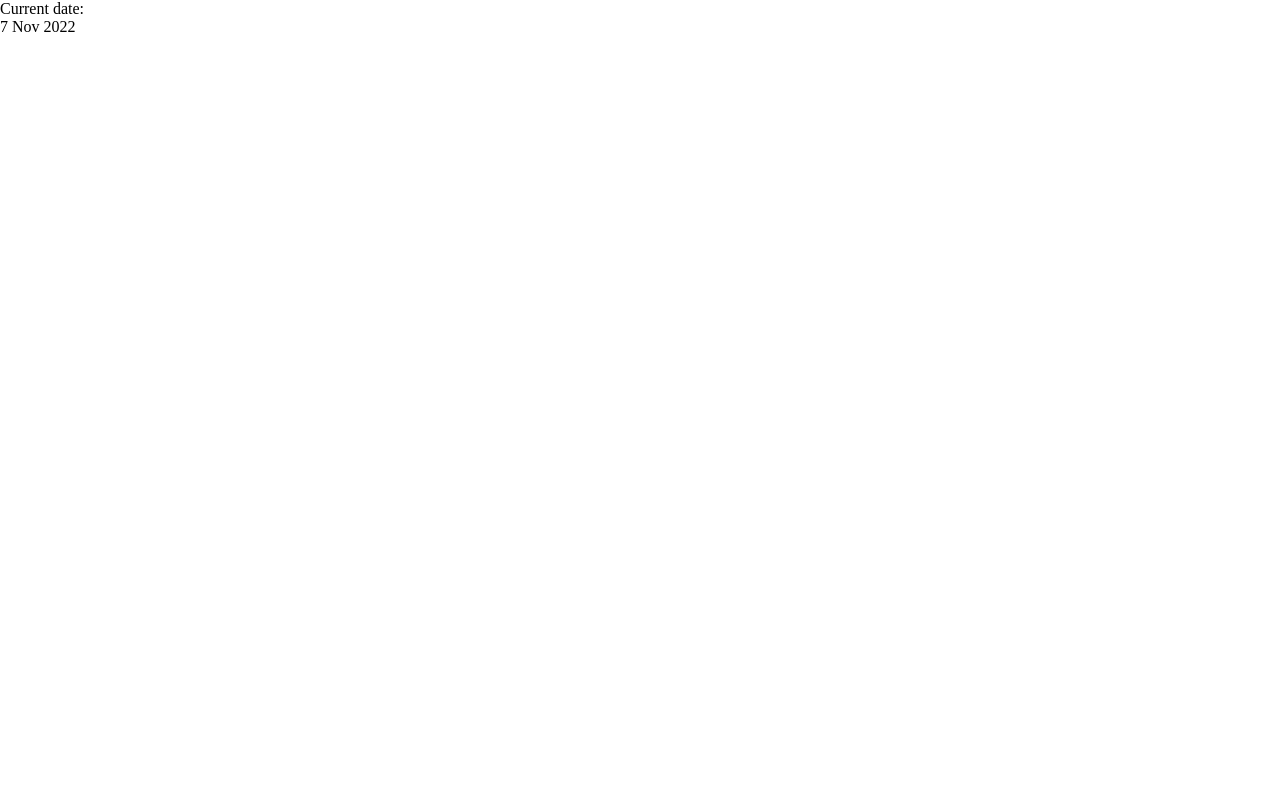
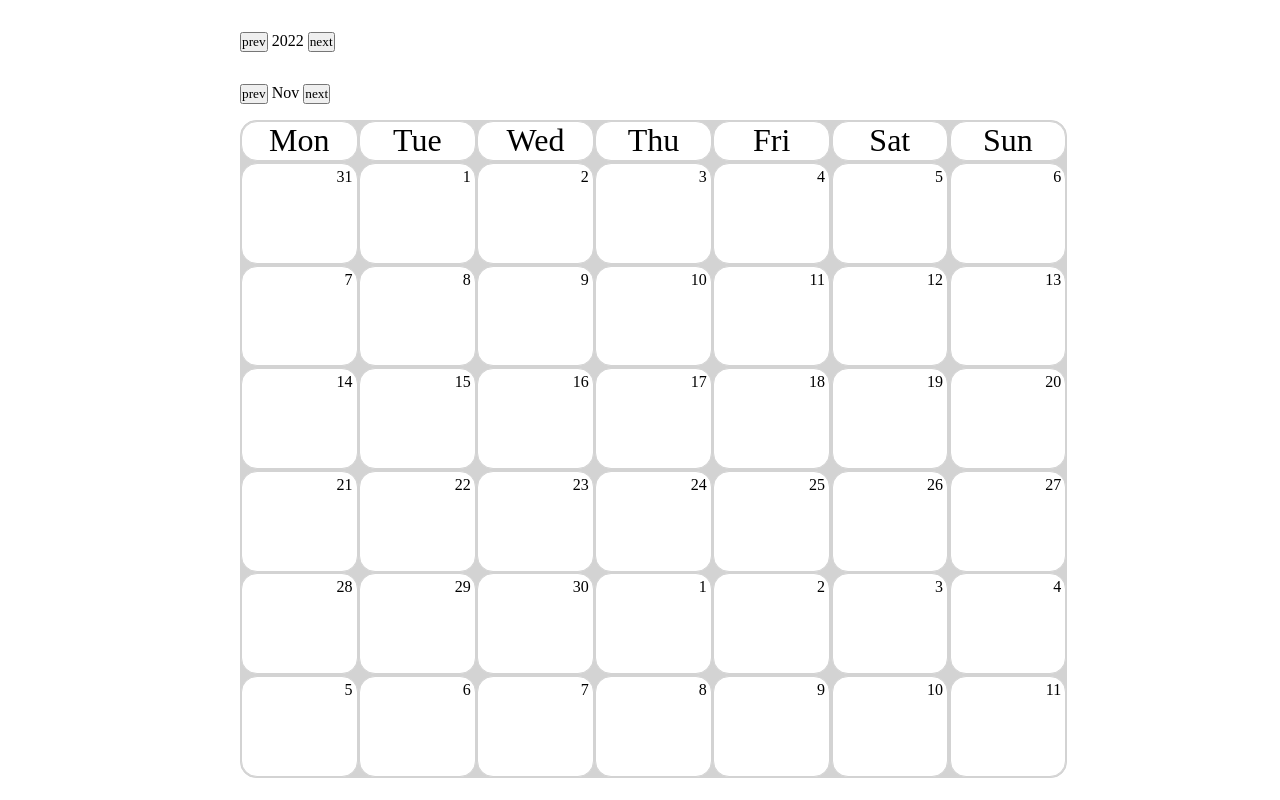
Before and after one commit to Redditask/Custom-Calendar, a React (Create React App) app: page / in a window 1280 px wide. Built offline with nearby package versions, Linux system fonts and the light colour scheme; a web font is replaced by a local one.

Commit message:
added some styles

```diff
--- a/src/components/Calendar.jsx
+++ b/src/components/Calendar.jsx
@@ -6,6 +6,12 @@ const monthList = [
     "Jan", "Feb", "Mar", "Apr",
     "May", "Jun", "Jul", "Aug",
     "Sep", "Oct", "Nov", "Dec"
+];
+
+const weekDayList = [
+    "Mon", "Tue", "Wed",
+    "Thu", "Fri", "Sat",
+    "Sun"
 ];
 
 const VISIBLE_DAYS = 7 * 6;
@@ -19,6 +25,9 @@ const getDaysAmount = (year, month) => {
 
 const getNextMonthDays = (year, month) => {
     const nextMonthDaysAmount = VISIBLE_DAYS - getCurrMonthDays(year, month).length - getPrevMonthDays(year, month).length;
+    //console.log(nextMonthDaysAmount)
+    //console.log(getCurrMonthDays(year, month).length)
+    //console.log(getPrevMonthDays(year, month).length)
 
     const [nextYear, nextMonth] = (month === 11) ? [year+1, 0] : [year, month+1];
     const dates = [];
@@ -36,13 +45,12 @@ const getNextMonthDays = (year, month) => {
 const getPrevMonthDays = (year, month) => {
     const firstDayOfCurrentMonth = new Date(year, month, 1);
     const weekDay = firstDayOfCurrentMonth.getDay();
-
     const prevMonthDaysAmount = getDaysAmount(year, month-1);
 
     const [prevYear, prevMonth] = (month === 0) ? [year-1, 11] : [year, month-1];
     const dates = [];
     //weekDay - 1 = сколько дней нужно взять из предыдущего месяца
-    for (let i = 0; i<weekDay-1; i++){
+    for (let i = weekDay-2; i>=0; i--){
         dates.push({
             year: prevYear,
             month: prevMonth,
@@ -56,8 +64,6 @@ const getPrevMonthDays = (year, month) => {
 const getCurrMonthDays = (year, month) => {
     const daysAmount = getDaysAmount(year, month);
     const dates = [];
-
-    //<= ?
     for (let i = 1; i<=daysAmount; i++){
         dates.push({
             year,
@@ -78,11 +84,10 @@ const Calendar = ({value, onChange}) => {
         return [currentYear, currentMonth, currentDay];
     }, [value])
 
-    const [onCalendarYear] = useState(()=>value.getFullYear());
-    const [onCalendarMonth] = useState(()=>value.getMonth());
+    const [onCalendarYear, setOnCalendarYear] = useState(()=>value.getFullYear());
+    const [onCalendarMonth, setOnCalendarMonth] = useState(()=>value.getMonth());
 
     const calendarData = useMemo(() => {
-
         const prevMonth = getPrevMonthDays(onCalendarYear, onCalendarMonth);
         const currMonth = getCurrMonthDays(onCalendarYear, onCalendarMonth);
         const nextMonth = getNextMonthDays(onCalendarMonth, onCalendarMonth);
@@ -93,26 +98,42 @@ const Calendar = ({value, onChange}) => {
     //console.log(calendarData)
 
     const nextYear = () => {
-
+        setOnCalendarYear(year => year+1);
     }
 
     const prevYear = () => {
-
+        setOnCalendarYear(onCalendarYear-1);
     }
 
     const nextMonth = () => {
-
+        if (onCalendarMonth===11){
+            setOnCalendarYear(onCalendarYear+1);
+            setOnCalendarMonth(0);
+        }else setOnCalendarMonth(onCalendarMonth+1);
     }
 
     const prevMonth = () => {
-
+        if (onCalendarMonth===0){
+            setOnCalendarYear(onCalendarYear-1);
+            setOnCalendarMonth(11);
+        }else setOnCalendarMonth(onCalendarMonth-1);
     }
 
     return (
-        <div className={styles.Calendar}>
-            Current date:
-            <div>
-                {day} {month} {year}
+        <div>
+            <div className={styles.Button}>
+                <button onClick={prevYear}>prev</button> {onCalendarYear} <button onClick={nextYear}>next</button>
+            </div>
+            <div className={styles.Button}>
+                <button onClick={prevMonth}>prev</button> {monthList[onCalendarMonth]} <button onClick={nextMonth}>next</button>
+            </div>
+            <div className={styles.Calendar}>
+                {weekDayList.map(weekDay=>
+                    <div className={styles.Calendar__weekDay}>{weekDay}</div>
+                )}
+                {calendarData.map(data=>
+                    <div className={styles.Calendar__cell}>{data.day}</div>
+                )}
             </div>
         </div>
     );
--- a/src/styles/Calendar.module.scss
+++ b/src/styles/Calendar.module.scss
@@ -1,3 +1,46 @@
 .Calendar {
+  width: 51.7rem;
+  height: 41.1rem;
 
+  display: grid;
+  grid-template-columns: repeat(7, 1fr);
+  grid-template-rows: 0.4fr repeat(6, 1fr);
+
+  gap: 0.1rem;
+
+  border: lightgrey 0.1rem solid;
+  border-radius: 1rem;
+
+  background-color: lightgrey;
+
+  margin-top: 1rem;
+  margin-left: 15rem;
+
+  &__cell {
+    display: flex;
+    justify-content: right;
+
+    border: lightgrey 0.1rem solid;
+    border-radius: 1rem;
+
+    background-color: white;
+
+    padding-top: 0.25rem;
+    padding-right: 0.25rem;
+  }
+
+  &__weekDay{
+    border: lightgrey 0.1rem solid;
+    border-radius: 1rem;
+
+    background-color: white;
+
+    font-size: 2rem;
+    text-align: center;
+  }
 }
+
+.Button {
+  margin-top: 2rem;
+  margin-left: 15rem;
+}
```
